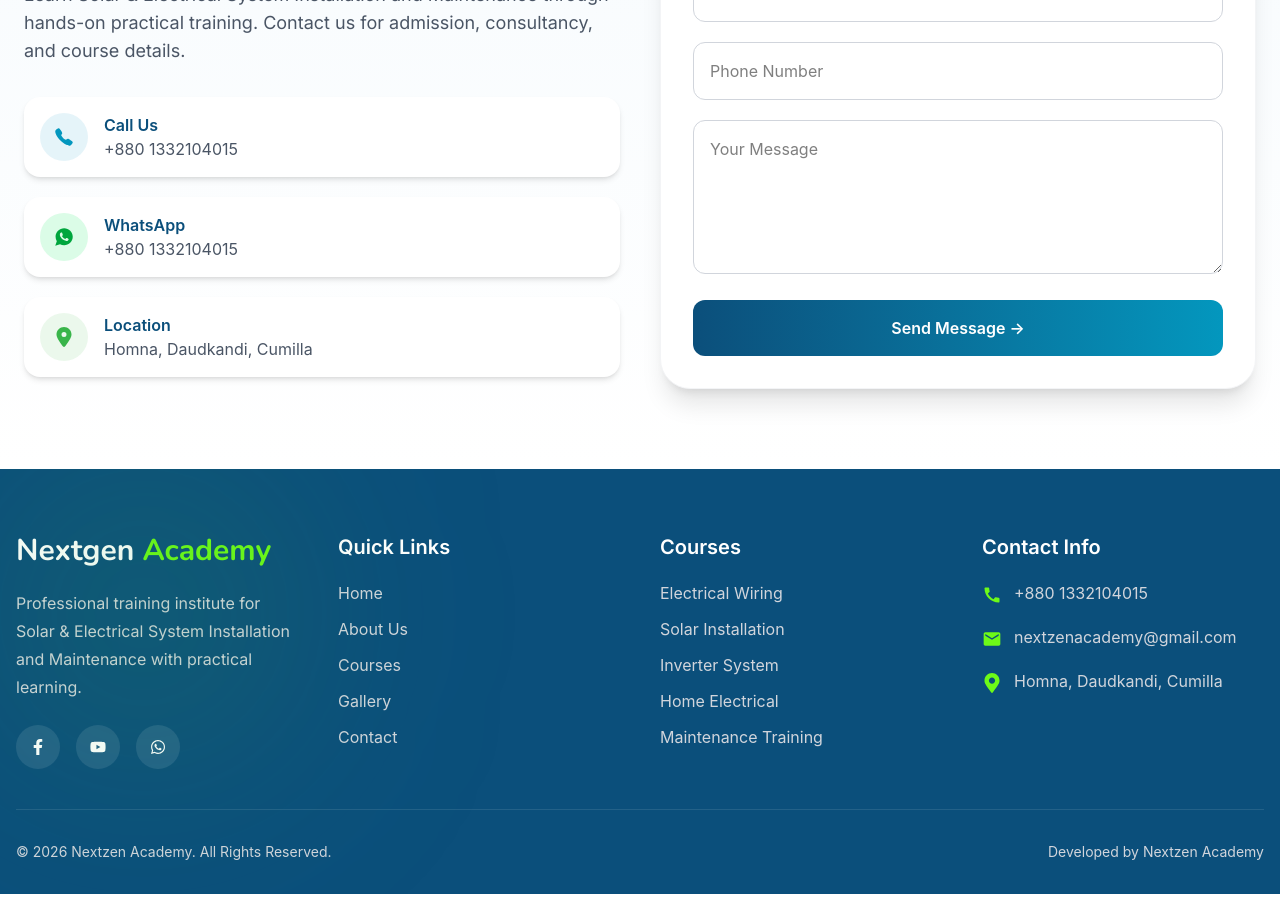
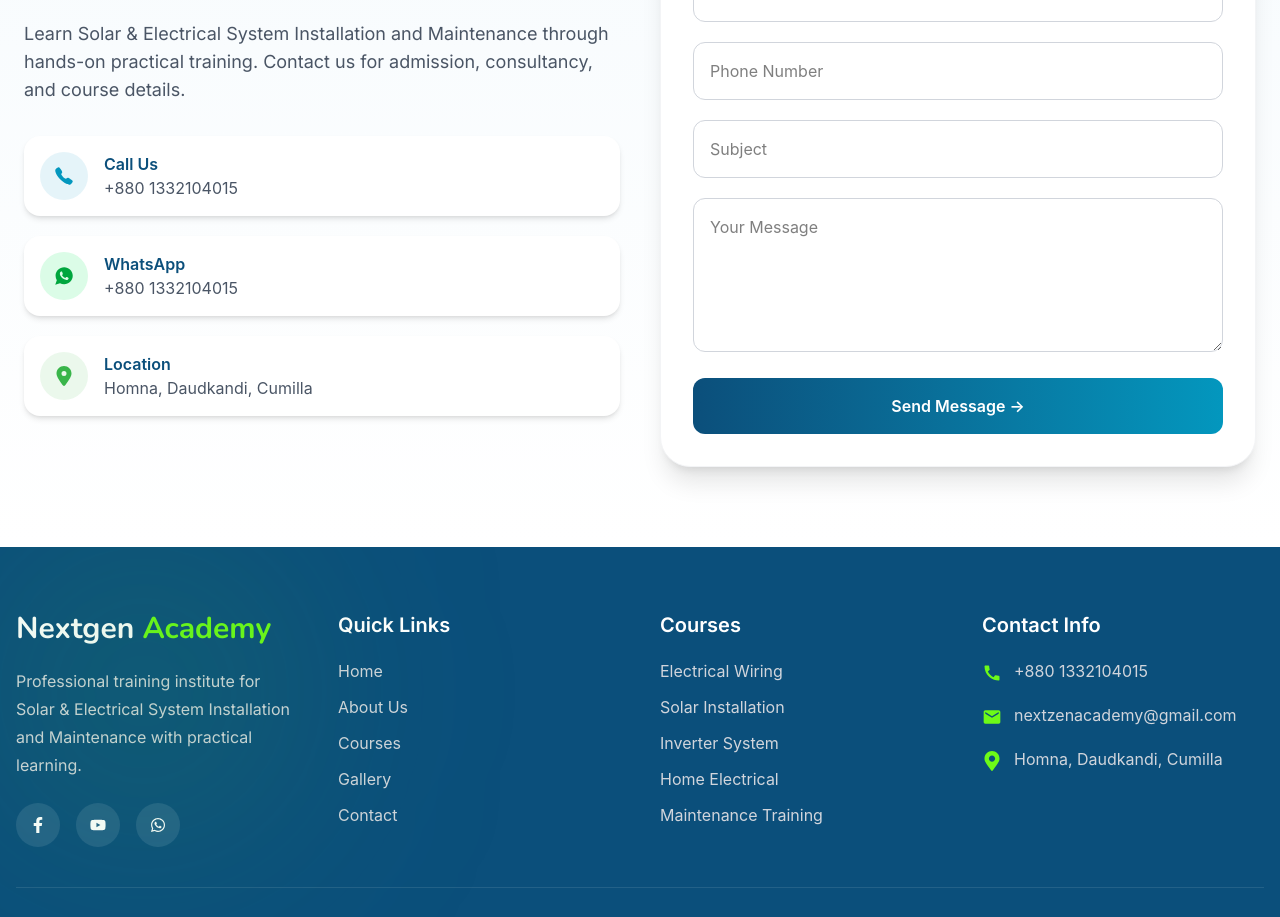
Before and after one commit to Dipokdas347250/Nextzen-Academy, a React (Vite) app: page / in a window 1280 px wide. Shown: the part 8220-9137 px from the top of the page. Before the commit the page ends 9114 px from the top, so only its background shows below. Built offline with nearby package versions, Linux system fonts and the light colour scheme.

Commit message:
on render api contact

```diff
--- a/src/components/home_page/Contact_us.jsx
+++ b/src/components/home_page/Contact_us.jsx
@@ -42,10 +42,11 @@ const ContactForm = () => {
         !formData.name ||
         !formData.email ||
         !formData.phone ||
+        !formData.subject ||
         !formData.message
       ) {
         alert(
-          "সব field পূরণ করুন"
+          "Fill in all fields."
         );
         return;
       }
@@ -55,7 +56,7 @@ const ContactForm = () => {
 
         const res =
           await axios.post(
-            "http://localhost:5000/api/contact",
+            "https://nextgen-2-e3jk.onrender.com/api/contact",
             formData
           );
 
@@ -67,6 +68,7 @@ const ContactForm = () => {
           name: "",
           email: "",
           phone: "",
+          subject: "",
           message: "",
         });
       } catch (error) {
@@ -152,8 +154,7 @@ const ContactForm = () => {
               </h3>
 
               <form onSubmit={handleSubmit} className="space-y-5">
-                <input
-                  type="text"
+                <input type="text"
                   name="name"
                   placeholder="Your Name"
                   value={
@@ -165,8 +166,7 @@ const ContactForm = () => {
                   className="w-full p-4 rounded-xl border border-gray-300 outline-none focus:ring-2 focus:ring-[#0397BE]"
                 />
 
-                <input
-                  type="email"
+                <input type="email"
                   name="email"
                   placeholder="Your Email"
                   value={
@@ -178,12 +178,22 @@ const ContactForm = () => {
                   className="w-full p-4 rounded-xl border border-gray-300 outline-none focus:ring-2 focus:ring-[#0397BE]"
                 />
 
-                <input
-                  type="text"
+                <input  type="text"
                   name="phone"
                   placeholder="Phone Number"
                   value={
                     formData.phone
+                  }
+                  onChange={
+                    handleChange
+                  }
+                  className="w-full p-4 rounded-xl border border-gray-300 outline-none focus:ring-2 focus:ring-[#0397BE]"
+                />
+                <input  type="text"
+                  name="subject"
+                  placeholder="Subject"
+                  value={
+                    formData.subject
                   }
                   onChange={
                     handleChange
```
